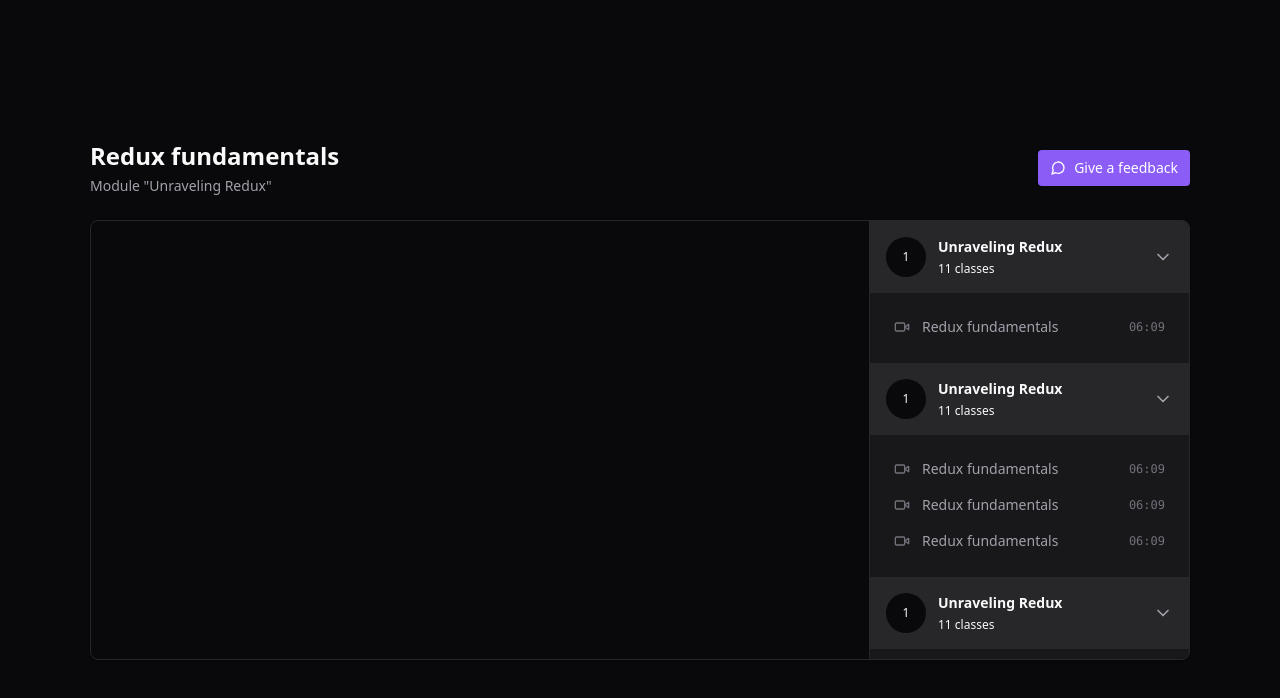
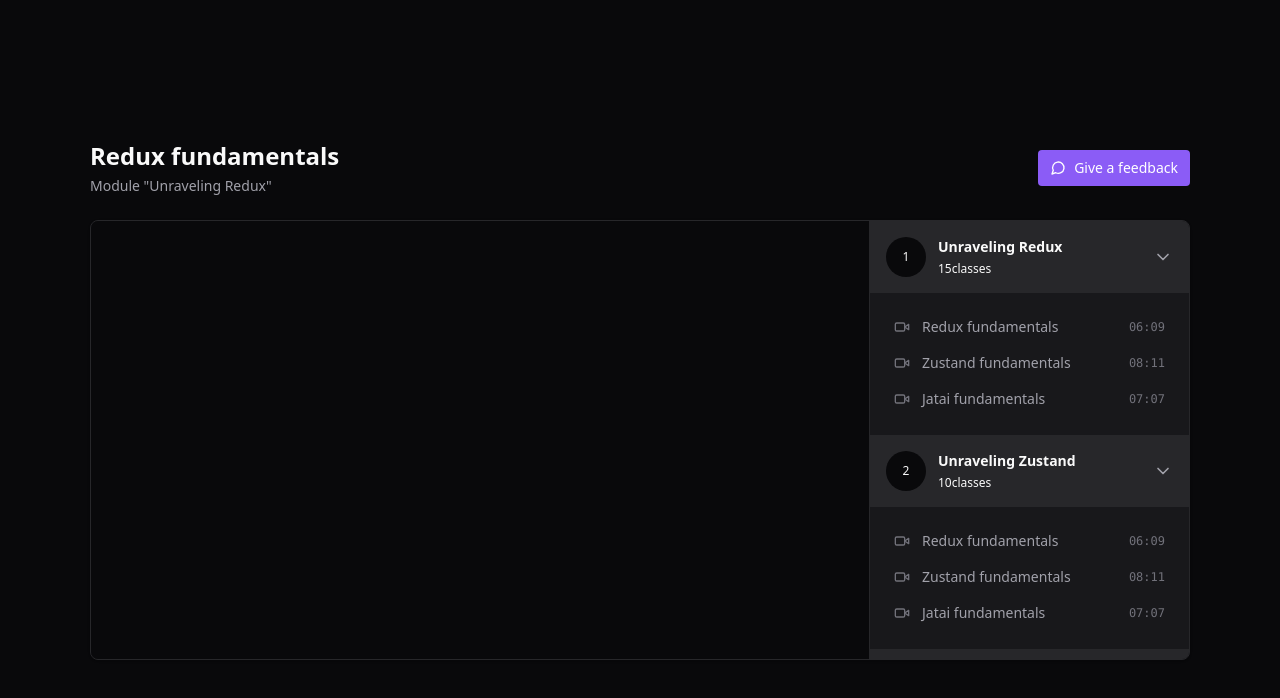
Before and after one commit to Ca-byte/react_redux_zustand, a React (Vite) app: page / in a window 1280 px wide. Shown: the top 698 px of the page. Built offline with nearby package versions, Linux system fonts and the light colour scheme.

Commit message:
feat: App Interface - Create Components

```diff
--- /dev/null
+++ b/src/components/Header.tsx
@@ -0,0 +1,8 @@
+export function Header(){
+	return(
+		<div className="flex flex-col gap-1">
+			<h1 className="text-2xl font-bold">Redux fundamentals</h1>
+			<span className="text-sm text-zinc-400">Module "Unraveling Redux"</span>
+		</div>
+	)
+}
--- /dev/null
+++ b/src/components/Lesson.tsx
@@ -0,0 +1,16 @@
+import { Video } from "lucide-react";
+
+interface LessonProps {
+	title: string
+	duration: string
+}
+
+export function Lesson({title, duration}:LessonProps ){
+	return(
+		<button className="flex items-center gap-3 text-sm text-zinc-400">
+			<Video className="w-4 h-4 text-zinc-500" />
+			<span>{title}</span>
+			<span className="ml-auto font-mono text-xs text-zinc-500">{duration}</span>
+		</button>
+	)
+}
--- /dev/null
+++ b/src/components/Module.tsx
@@ -0,0 +1,32 @@
+import { ChevronDown} from "lucide-react";
+import { Lesson } from "./Lesson";
+
+interface ModuleProps{
+	title: string
+	moduleIndex: number
+	amountOfLessons: number
+}
+
+export function Module({title, moduleIndex, amountOfLessons}: ModuleProps){
+	return(
+		<div>
+			<button className="flex w-full items-center  gap-3 bg-zinc-800 p-4">
+				<div className="flex h-10 w-10 rounded-full items-center justify-center bg-zinc-950 text-xs">
+					{moduleIndex + 1}
+				</div>
+				<div className="flex flex-col gap-1 text-left">
+					<strong className="text-sm">
+						{title}
+					</strong>
+					<span className="text-xs text-zinco-400">{amountOfLessons}classes</span>
+				</div>
+				<ChevronDown className="w-5 h-5 ml-auto text-zinc-400" />
+			</button>
+			<nav className="relative flex flex-col gap-4 p-6">
+				<Lesson title="Redux fundamentals" duration="06:09"/>
+				<Lesson title="Zustand fundamentals" duration="08:11"/>
+				<Lesson title="Jatai fundamentals" duration="07:07"/>
+			</nav>
+		</div>
+	)
+}
--- /dev/null
+++ b/src/components/Video.tsx
@@ -0,0 +1,16 @@
+import ReactPlayer from "react-player";
+
+export function Video(){
+	return(
+		<div className="flex-1">
+			<div className="w-full bg-zinc-950 aspect-video">
+				<ReactPlayer
+				width="100%"
+				height="100%"
+				controls
+				url="https://www.youtube.com/watch?v=u99tNt3TZf8"
+				/>
+			</div>
+		</div>
+	)
+}
--- a/src/pages/Player.tsx
+++ b/src/pages/Player.tsx
@@ -1,17 +1,14 @@
-import { ChevronDown, MessageCircle, Video } from "lucide-react";
-import  ReactPlayer from 'react-player'
+import { Header } from "../components/Header";
+import { Video } from "../components/Video";
+import { Module } from "../components/Module";
+import { MessageCircle } from "lucide-react";
 
 export function Player(){
 	return(
 		<div className="h-screen bg-zinc-950 text-zinc-50 flex justify-center items-center">
       <div className="flex w-[1100px] flex-col gap-6">
         <div className="flex items-center justify-between">
-          {/* Header */}
-          <div className="flex flex-col gap-1">
-            <h1 className="text-2xl font-bold">Redux fundamentals</h1>
-            <span className="text-sm text-zinc-400">Module "Unraveling Redux"</span>
-          </div>
-
+           <Header />
           <button className="flex items-center gap-2 rounded bg-violet-500 px-3 py-2 text-sm font-medium text-white hover:bg-violet-600">
             <MessageCircle className="w-4 h-4" />
             Give a feedback
@@ -19,100 +16,11 @@ export function Player(){
         </div>
 
         <main className="relative flex overflow-hidden rounded-lg border border-zinc-800 bg-zinc-900 shadow pr-80">
-          <div className="flex-1">
-            <div className="w-full bg-zinc-950 aspect-video">
-              <ReactPlayer
-              width="100%"
-              height="100%"
-              controls
-              url="https://www.youtube.com/watch?v=u99tNt3TZf8"
-              />
-            </div>
-          </div>
-          <aside className=" w-80 divide-y-2 divide-zinc-900 absolute top-0 bottom-0 right-0 border-l border-zinc-800 bg-zinc-900 overflow-y-scroll scrollbar-thin scrollbar-track-zinc-950 scrollbar-thumb-zinc-800 scrollbar-thumb-rounded-lg">
-            <div>
-              <button className="flex w-full items-center  gap-3 bg-zinc-800 p-4">
-                <div className="flex h-10 w-10 rounded-full items-center justify-center bg-zinc-950 text-xs">
-                  1
-                </div>
-                <div className="flex flex-col gap-1 text-left">
-                  <strong className="text-sm">
-                    Unraveling Redux
-                  </strong>
-                  <span className="text-xs text-zinco-400">11 classes</span>
-                </div>
-                <ChevronDown className="w-5 h-5 ml-auto text-zinc-400" />
-              </button>
-              <nav className="relative flex flex-col gap-4 p-6">
-                <button className="flex items-center gap-3 text-sm text-zinc-400">
-                  <Video className="w-4 h-4 text-zinc-500" />
-                  <span>Redux fundamentals</span>
-                  <span className="ml-auto font-mono text-xs text-zinc-500">06:09</span>
-                </button>
-              </nav>
-            </div>
-            <div>
-              <button className="flex w-full items-center  gap-3 bg-zinc-800 p-4">
-                <div className="flex h-10 w-10 rounded-full items-center justify-center bg-zinc-950 text-xs">
-                  1
-                </div>
-                <div className="flex flex-col gap-1 text-left">
-                  <strong className="text-sm">
-                    Unraveling Redux
-                  </strong>
-                  <span className="text-xs text-zinco-400">11 classes</span>
-                </div>
-                <ChevronDown className="w-5 h-5 ml-auto text-zinc-400" />
-              </button>
-              <nav className="relative flex flex-col gap-4 p-6">
-                <button className="flex items-center gap-3 text-sm text-zinc-400">
-                  <Video className="w-4 h-4 text-zinc-500" />
-                  <span>Redux fundamentals</span>
-                  <span className="ml-auto font-mono text-xs text-zinc-500">06:09</span>
-                </button>
-                <button className="flex items-center gap-3 text-sm text-zinc-400">
-                  <Video className="w-4 h-4 text-zinc-500" />
-                  <span>Redux fundamentals</span>
-                  <span className="ml-auto font-mono text-xs text-zinc-500">06:09</span>
-                </button>
-                <button className="flex items-center gap-3 text-sm text-zinc-400">
-                  <Video className="w-4 h-4 text-zinc-500" />
-                  <span>Redux fundamentals</span>
-                  <span className="ml-auto font-mono text-xs text-zinc-500">06:09</span>
-                </button>
-              </nav>
-            </div>
-            <div>
-              <button className="flex w-full items-center  gap-3 bg-zinc-800 p-4">
-                <div className="flex h-10 w-10 rounded-full items-center justify-center bg-zinc-950 text-xs">
-                  1
-                </div>
-                <div className="flex flex-col gap-1 text-left">
-                  <strong className="text-sm">
-                    Unraveling Redux
-                  </strong>
-                  <span className="text-xs text-zinco-400">11 classes</span>
-                </div>
-                <ChevronDown className="w-5 h-5 ml-auto text-zinc-400" />
-              </button>
-              <nav className="relative flex flex-col gap-4 p-6">
-                <button className="flex items-center gap-3 text-sm text-zinc-400">
-                  <Video className="w-4 h-4 text-zinc-500" />
-                  <span>Redux fundamentals</span>
-                  <span className="ml-auto font-mono text-xs text-zinc-500">06:09</span>
-                </button>
-                <button className="flex items-center gap-3 text-sm text-zinc-400">
-                  <Video className="w-4 h-4 text-zinc-500" />
-                  <span>Redux fundamentals</span>
-                  <span className="ml-auto font-mono text-xs text-zinc-500">06:09</span>
-                </button>
-                <button className="flex items-center gap-3 text-sm text-zinc-400">
-                  <Video className="w-4 h-4 text-zinc-500" />
-                  <span>Redux fundamentals</span>
-                  <span className="ml-auto font-mono text-xs text-zinc-500">06:09</span>
-                </button>
-              </nav>
-            </div>
+         <Video />
+          <aside className="w-80 divide-y-2 divide-zinc-900 absolute top-0 bottom-0 right-0 border-l border-zinc-800 bg-zinc-900 overflow-y-scroll scrollbar-thin scrollbar-track-zinc-950 scrollbar-thumb-zinc-800 scrollbar-thumb-rounded-lg">
+           <Module moduleIndex={0} title="Unraveling Redux" amountOfLessons={15} />
+           <Module moduleIndex={1} title="Unraveling Zustand" amountOfLessons={10} />
+           <Module moduleIndex={2} title="Unraveling Jatai" amountOfLessons={9}  />
           </aside>
         </main>
       </div>
```
